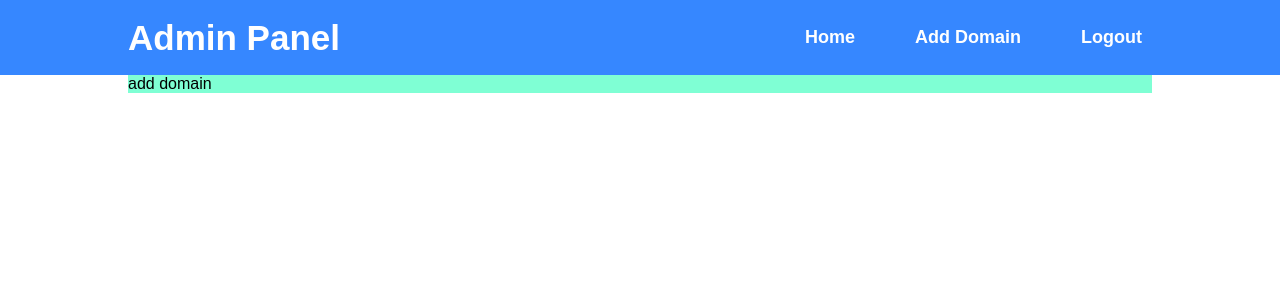
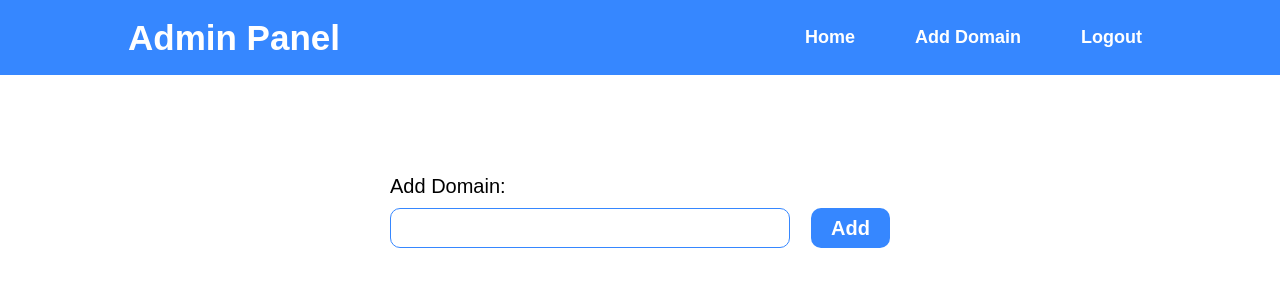
Before and after one commit to mohammad-jaffal/medically-project, a React (Create React App) app in the folder medically-admin/: page /add-domain in a window 1280 px wide. Shown: the top 300 px of the page. Built offline with nearby package versions, Linux system fonts and the light colour scheme.

Commit message:
Frontend: Creating and styling add domian ui

```diff
--- a/medically-admin/src/App.css
+++ b/medically-admin/src/App.css
@@ -106,6 +106,7 @@
   flex-direction: column;
   justify-content: center;
 }
+
 .navbar-menu {
   height: 100%;
   display: flex;
@@ -140,8 +141,55 @@
 /*  */
 /*  */
 
-.add-domain-body{
-  background-color: aquamarine;
-  width: 80%;
+.add-domain-body {
+  width: 500px;
   align-self: center;
+  margin-top: 100px;
+  min-width: 400px;
 }
+
+.add-domain-body>p {
+  font-size: 20px;
+  margin-bottom: 10px;
+}
+
+.domain-input-container {
+  display: flex;
+  justify-content: space-between;
+  margin-bottom: 40px;
+}
+
+.domain-input{
+width: 80%;
+height: 40px;
+border: 1px solid rgb(54, 135, 255);
+border-radius: 10px;
+padding-left: 20px;
+font-size: 20px;
+color: rgb(54, 135, 255);
+}
+
+.domain-input:focus {
+  outline: none !important;
+  border-color: rgb(54, 135, 255);
+  box-shadow: 0 0 5px rgb(54, 135, 255);
+}
+
+
+.admin-btn {
+  /* width: 60px; */
+  height: 40px;
+  padding-left: 20px;
+  padding-right: 20px;
+  border-radius: 10px;
+  border: none;
+  background-color: rgb(54, 135, 255);
+  color: white;
+  font-size: 20px;
+  font-weight: bold;
+  cursor: pointer;
+}
+
+.admin-btn:active {
+  background-color: rgba(54, 135, 255, 0.8);
+}
--- a/medically-admin/src/pages/AddDomain.js
+++ b/medically-admin/src/pages/AddDomain.js
@@ -3,9 +3,14 @@ import Navbar from "../components/NavBar";
 const AddDomain = () => {
     return (
         <div className="global-container">
-            <Navbar/>
+            <Navbar />
             <div className="add-domain-body">
-                <p>add domain</p>
+                <p>Add Domain:</p>
+                <div className="domain-input-container">
+                    <input type="text" className="domain-input" required />
+                    <button className="admin-btn">Add</button>
+                </div>
+
             </div>
         </div>
     );
```
